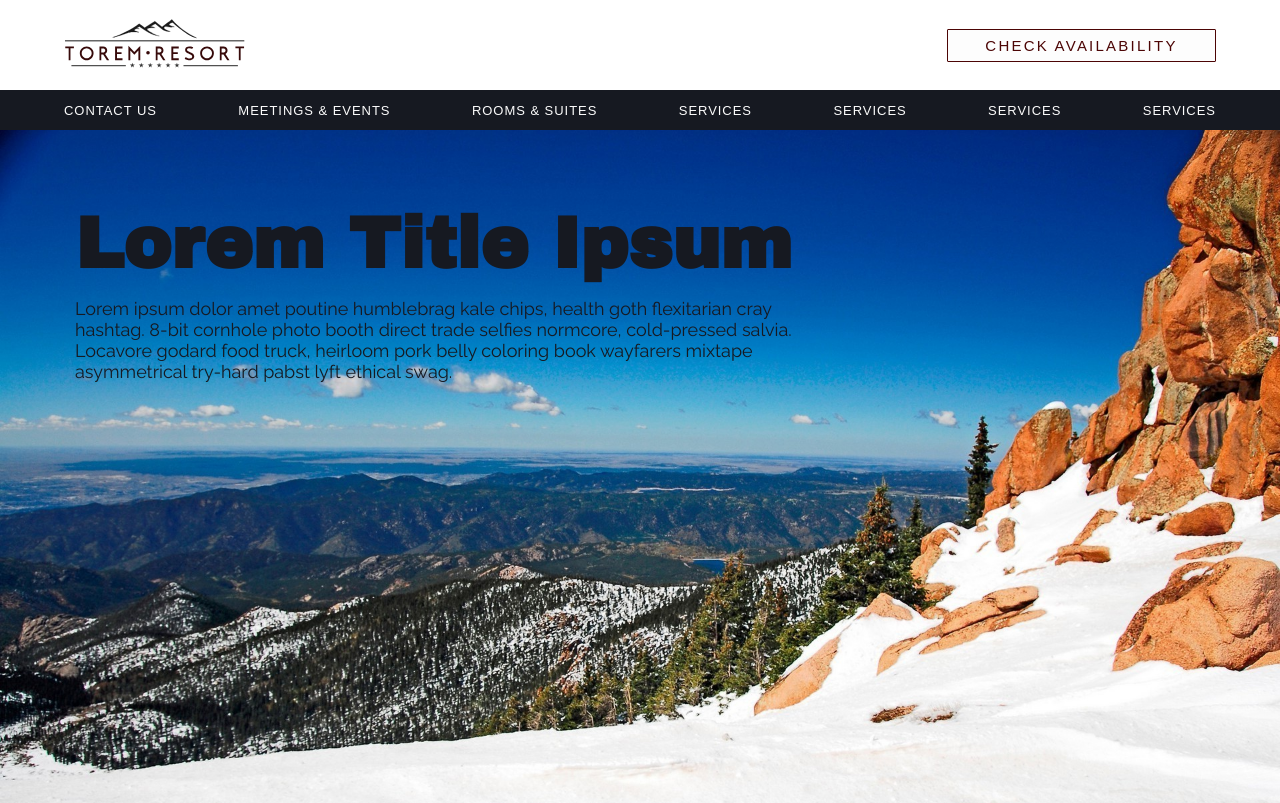
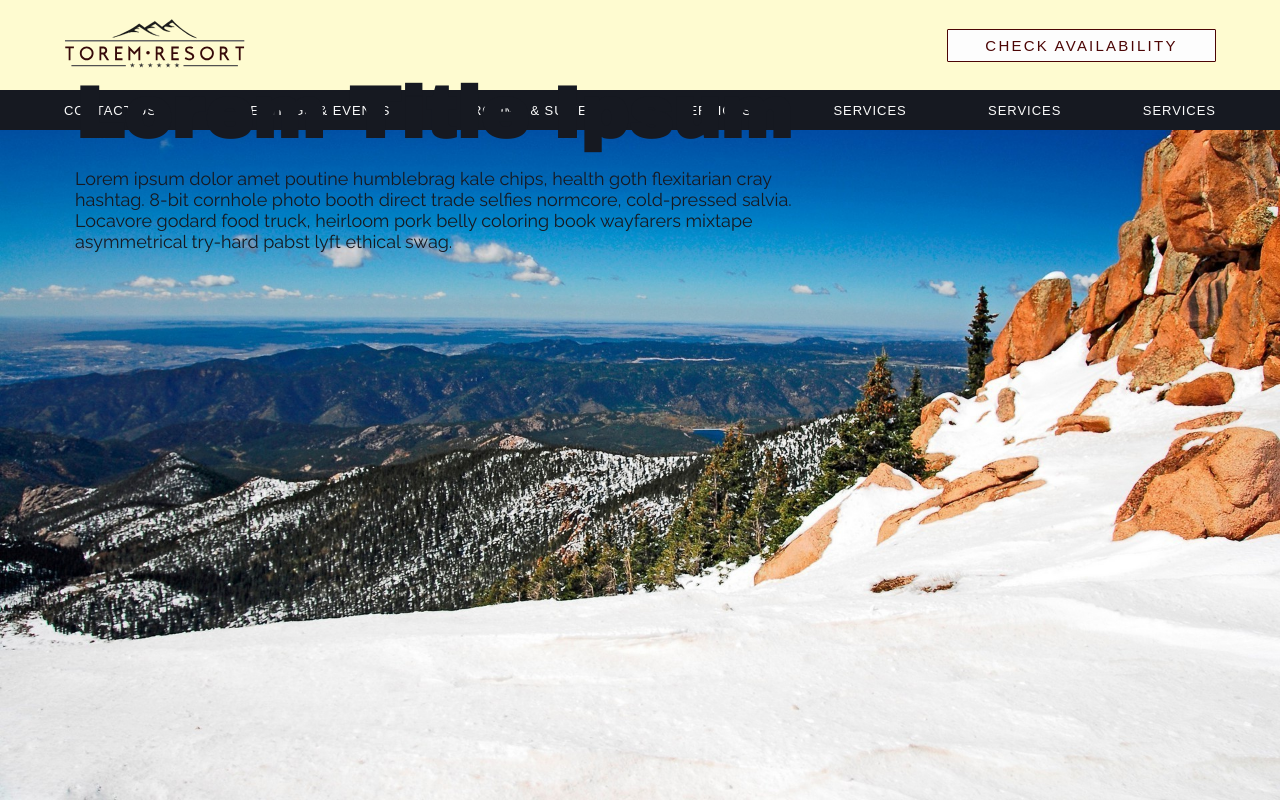
Before and after one commit to Gabewest1/hotel, a React (Create React App) app: page / in a window 1280 px wide. Shown: the top 803 px of the page. Built offline with nearby package versions, Linux system fonts and the light colour scheme; a web font is replaced by a local one.

Commit message:
Made the navbar positioned absolute.

```diff
--- a/src/components/Navbar/index.js
+++ b/src/components/Navbar/index.js
@@ -135,12 +135,13 @@ const BottomNavbar = styled.div`
     width: 100%;
 `
 const NavbarView = styled.div`
-    background: #fefbd000;
+    background: #fefbd0;
     display: flex;
     align-items: center;
     flex-direction: column;
     justify-content: space-between;
-    position: relative;
+    position: absolute;
+    width: 100%;
 `
 
 export default Navbar
```
